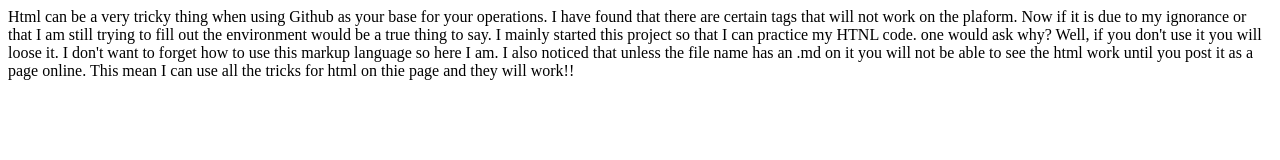
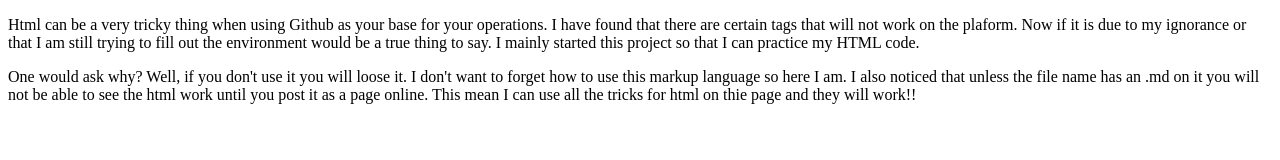
Before and after one commit to SamanthaWathenOlson/SamanthaWathenOlson.github.io, a plain HTML site: page index.html in a window 1280 px wide. Drawn offline with Linux system fonts and the light colour scheme.

Commit message:
Update index.html

```diff
--- a/index.html
+++ b/index.html
@@ -1,3 +1,4 @@
+<!DOCTYPE html>
 <html>
   <head>
     <title>
@@ -6,10 +7,12 @@
     <style>
     </style>
   </head>
-  <body> Html can be a very tricky thing when using Github as your base for your operations. I have found that there are certain tags that will not work on the plaform.
+  <body>
+    <p> Html can be a very tricky thing when using Github as your base for your operations. I have found that there are certain tags that will not work on the plaform.
     Now if it is due to my ignorance or that I am still trying to fill out the environment would be a true thing to say. I mainly started this project so that I can practice my
-    HTNL code. one would ask why? Well, if you don't use it you will loose it. I don't want to forget how to use this markup language so here I am. I also noticed that unless the
+      HTML code. </p>
+    <p>One would ask why? Well, if you don't use it you will loose it. I don't want to forget how to use this markup language so here I am. I also noticed that unless the
     file name has an .md on it you will not be able to see the html work until you post it as a page online. This mean I can use all the tricks for html on thie page and they
-    will work!!
+      will work!!</p>
   </body>
 </html>
```
